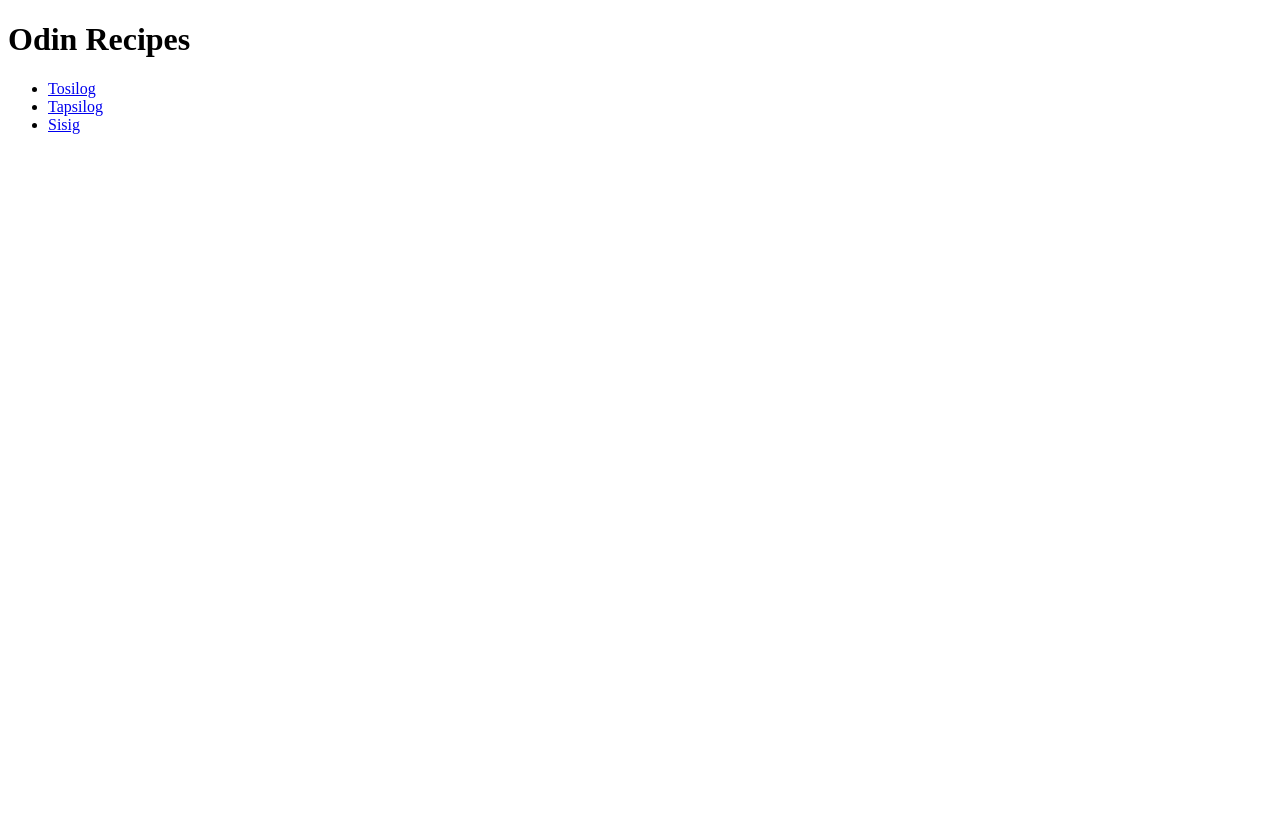
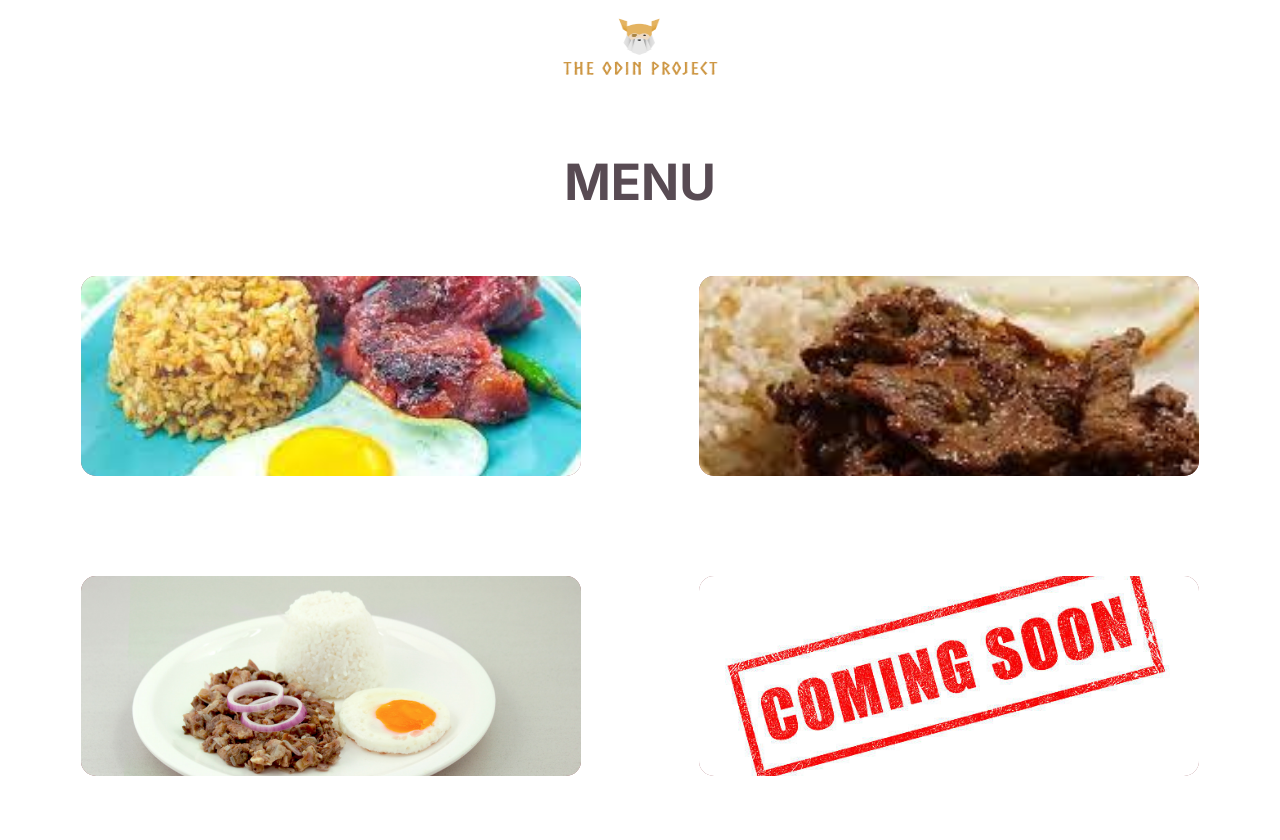
Before and after one commit to Zimgo012/odin-recipes, a plain HTML site: page index.html in a window 1280 px wide. Before the commit the page ends 800 px from the top, so only its background shows below. Drawn offline with Linux system fonts and the light colour scheme.

Commit message:
improved css

```diff
--- a/index.html
+++ b/index.html
@@ -3,17 +3,41 @@
     <head>
         <meta charset="UTF-8"/>
         <title>Odin Recipes</title>
+        <link rel="stylesheet" href="style.css">
+        <link rel="preconnect" href="https://fonts.googleapis.com">
+<link rel="preconnect" href="https://fonts.gstatic.com" crossorigin>
+<link href="https://fonts.googleapis.com/css2?family=Inter:wght@100;300;700&family=Nunito+Sans:ital,wght@0,200;0,700;1,300&display=swap" rel="stylesheet">
     </head>
 
     <body>
-        <h1>Odin Recipes</h1>
-    <ul>
-        <li><a href="recipes/tosilog.html">Tosilog </a></li>
-        <li><a href="recipes/tapsilog.html">Tapsilog</a></li>
-       <li><a href="recipes/sisig.html">Sisig</a></li>
-    </ul>
-    </body>
+        <header>
+            <img src="/img/odin_project_ logo.png" alt="odin_project_logo">
 
 
+    </header>
+        <h1>MENU</h1>
 
+        <div class="main-content">
+        <div class="recipe">
+
+            <div class="recipe_block item1">
+        <a href="/recipes/tosilog.html"><img class="food-image" src="/img/tosilog.jpeg" alt="tosinosilog.jpeg"></a>
+            </div>
+
+            <div class="recipe_block item2">
+               <a href="/recipes/tapsilog.html"><img class="food-image" src="/img/tapsilog.jpeg" alt="tapsilog.jpeg"></a>
+                 </div>
+
+            <div class="recipe_block item3">
+               <a href="/recipes/sisig.html"><img class="food-image" src="/img/sisigsilog.png" alt="sisig.jpg"></a>
+            </div>
+
+            <div class="recipe_block item4">
+              <a href="/recipes/"><img src="img/coming-soon.jpg" alt="coming-soon"></a>
+      </div>
+    </div>
+</div>
+
+
+</body>
 </html>
--- /dev/null
+++ b/style.css
@@ -0,0 +1,94 @@
+/*custom properties*/
+:root{
+    --color1: #FDA354;
+    --color2: #584b53;
+    --color3: #9d5c63;
+    --color4: #d6e3f8;
+    --color5: #a7c4c2;
+}
+
+
+
+
+/*global setting */
+*{
+    font-family: 'Inter', sans-serif;
+    font-family: 'Nunito Sans', sans-serif;
+    margin: 0;
+    padding: 0;
+}
+
+html{
+      /* Set font size for easy rem calculations
+   * default document font size = 16px, 1rem = 16px, 100% = 16px
+   * (100% / 16px) * 10 = 62.5%, 1rem = 10px, 62.5% = 10px
+  */
+  font-size: 62.5%;
+}
+
+
+
+
+header{
+
+    max-width: 100%;
+    text-align: center;
+
+
+}
+
+header img{
+    max-width: 300px;
+    align-items: center;
+    width: 250px;
+    height: 11vh;
+    margin: 5px auto;
+
+}
+
+h1{
+    text-align: center;
+    margin-top: 5rem;
+    font-size: 5rem;
+    font-weight: bold;
+    font-family: 'Inter', sans-serif;
+    color: var(--color2);
+}
+
+.main-content{
+    padding: 5%;
+    min-height: 100%;
+}
+
+.recipe{
+    display: grid;
+    height: 100%;
+    grid-gap: 100px;
+    grid-template-columns: repeat(2, 500px);
+    grid-template-rows: repeat(2, 200px);
+    justify-content: space-evenly;
+
+}
+
+
+.recipe_block{
+    background-color: #9d5c63;
+    color: whitesmoke;
+    font-weight: bold;
+    display: flex;
+    justify-content: center;
+    align-items: center;
+    overflow: hidden;
+    border-radius: 15px 15px 15px 15px;
+
+}
+
+.recipe_block a img{
+    width: 500px;
+    object-fit: cover;
+    transition: all ease-in-out 300ms;
+}
+
+.recipe_block a img:hover{
+      transform: scale(1.5, 1.5);
+}
```
Also changed, not shown: recipes/tapsilog.html (+2 -2 lines), recipes/tosilog.html (+3 -3 lines), img/coming-soon.jpg (added), img/odin_project_ logo.png (added).
